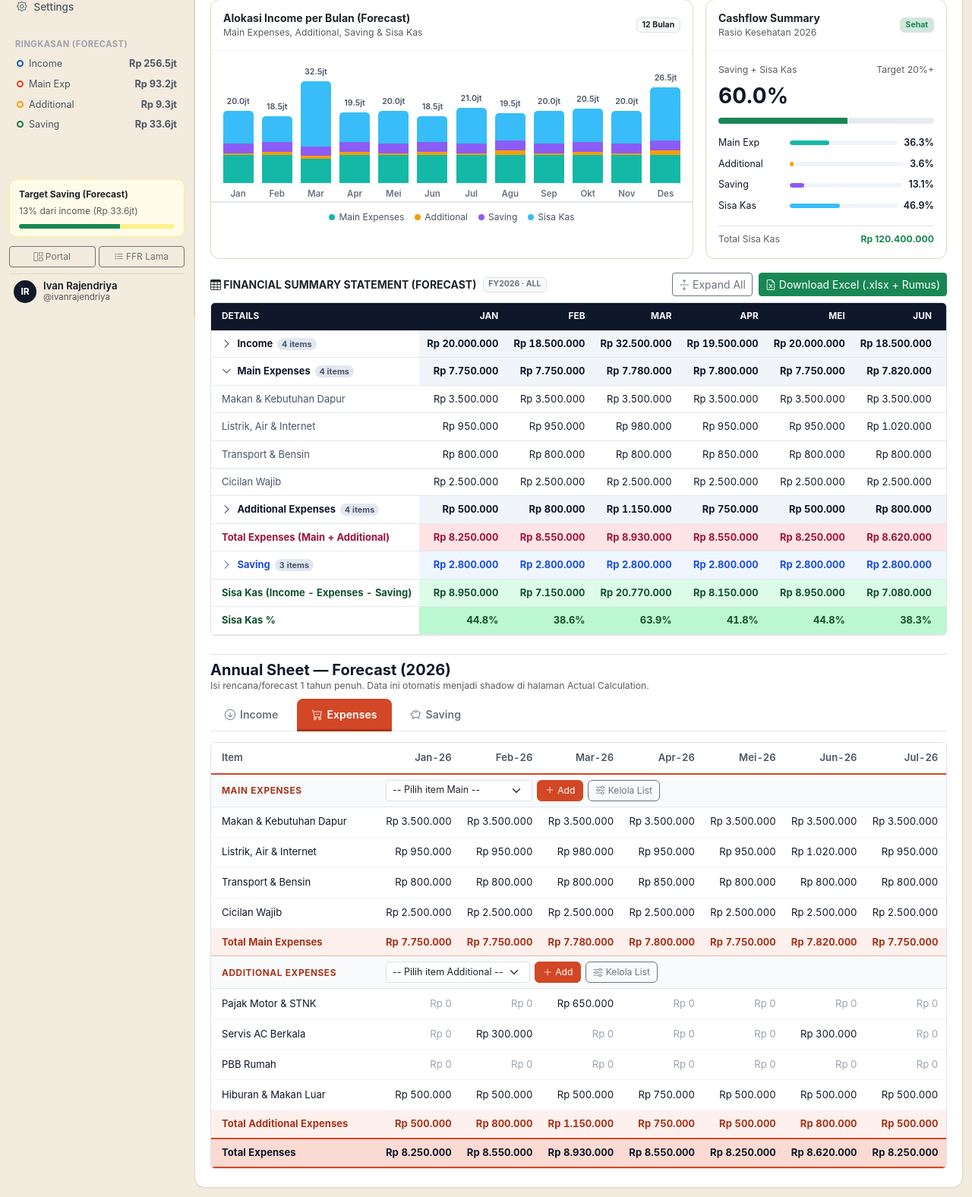
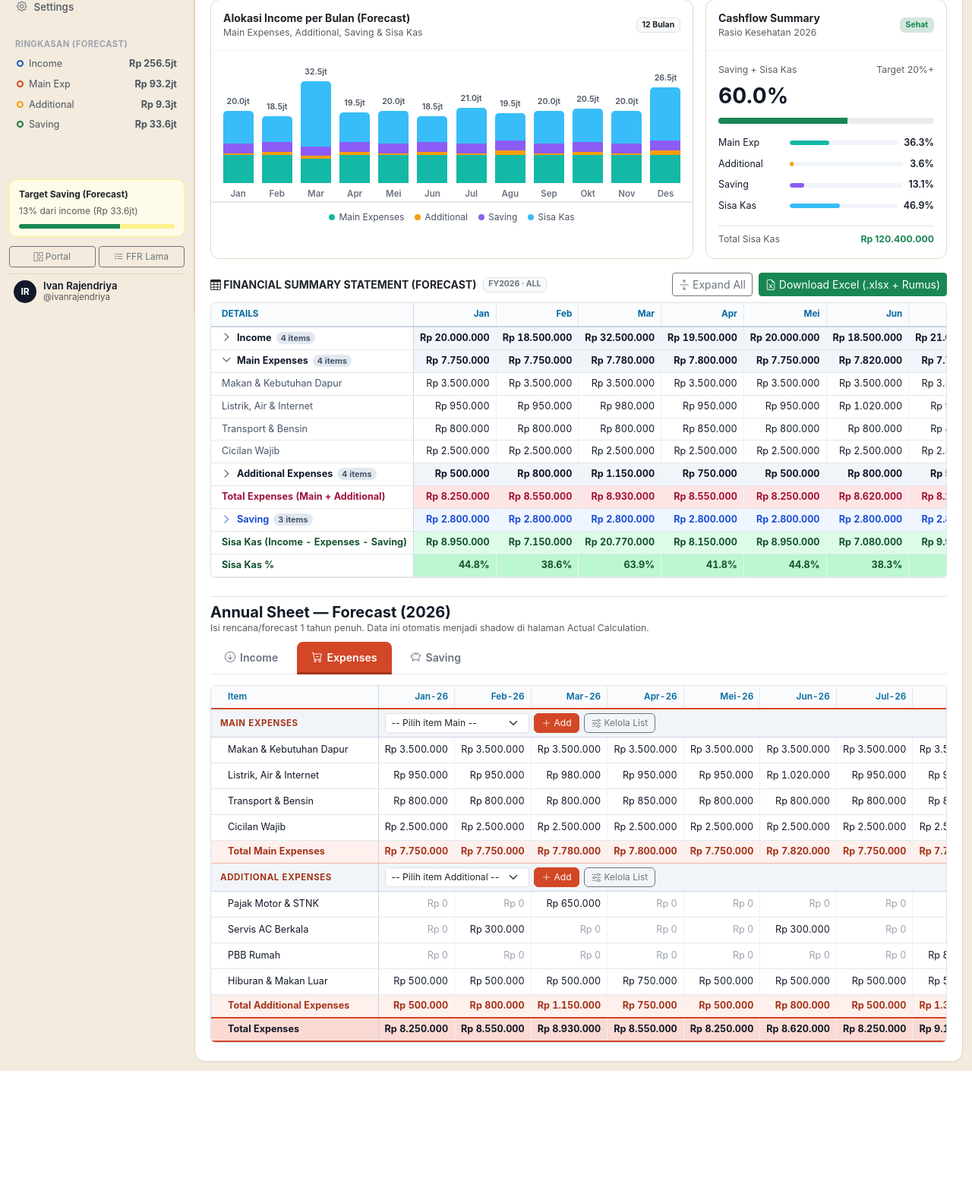
Before and after one commit to rajendriya14/sch, a PHP site: page /scheduling-system/views/ffr/sempoa.php in a window 1280 px wide. Shown: the part 385-1961 px from the top of the page at 76% size. After the commit the page ends 1795 px from the top, so only its background shows below. Run offline with PHP 8.4, Linux system fonts and the light colour scheme; some libraries are stand-ins or nearby versions; some web fonts are replaced.

Commit message:
style(sempoa): apply Classic Finance ERP Grid styling across all tables

```diff
--- a/scheduling-system/views/ffr/sempoa.php
+++ b/scheduling-system/views/ffr/sempoa.php
@@ -208,31 +208,42 @@ $loggedUser = $_SESSION['username'] ?? 'ivanrajendriya';
         .annual-tab-btn[data-sheet-tab="expenses"].active { color: #fff; background: var(--ppt-red); border-color: var(--ppt-red); border-bottom-color: var(--ppt-red-dark); }
         .annual-tab-btn[data-sheet-tab="savings"].active { color: #fff; background: var(--excel-green); border-color: var(--excel-green); border-bottom-color: var(--excel-green-dark); }
 
-        /* Sheet Table */
-        .sheet-table { width: 100%; border-collapse: collapse; font-variant-numeric: tabular-nums; font-size: 0.82rem; }
+        /* Classic Finance / ERP Grid (Dynamics NAV / Business Central style) */
+        .sheet-table { width: 100%; border-collapse: collapse; font-variant-numeric: tabular-nums; font-size: 0.79rem; }
         .sheet-table thead th {
-            padding: 10px 10px; font-weight: 600; color: #4b5563; background: #fff;
-            border-bottom: 2px solid var(--accent); white-space: nowrap; text-align: right;
+            padding: 6px 8px; font-weight: 600; font-size: 0.74rem; color: #0369a1; background: #fafbfc;
+            border-bottom: 2px solid var(--accent); border-right: 1px solid #e5e7eb; white-space: nowrap; text-align: right;
         }
         .sheet-table thead th.col-item, .sheet-table tbody td.col-item {
             text-align: left; position: sticky; left: 0; background: #fff; z-index: 2;
-            min-width: 220px; max-width: 260px; padding-left: 14px; box-shadow: 2px 0 4px rgba(0,0,0,0.03);
-        }
-        .sheet-table tbody td { padding: 8px 10px; border-bottom: 1px solid #f1f5f9; text-align: right; white-space: nowrap; vertical-align: middle; }
+            min-width: 220px; max-width: 260px; padding-left: 22px; border-right: 1px solid #cbd5e1;
+            box-shadow: 2px 0 4px rgba(0,0,0,0.03);
+        }
+        .sheet-table thead th.col-item { background: #fafbfc; }
+        .sheet-table tbody td {
+            padding: 5px 8px; border-bottom: 1px solid #e2e8f0; border-right: 1px solid #edf2f7;
+            text-align: right; white-space: nowrap; vertical-align: middle;
+        }
+        .sheet-table tbody tr.item-row:hover td,
+        .sheet-table tbody tr.item-row:hover td.col-item { background-color: #eef6fb !important; }
+        .sheet-table tbody tr.item-row td.col-item::before {
+            content: '→'; position: absolute; left: 7px; color: #0284c7; font-weight: 700; opacity: 0; transition: opacity 0.1s;
+        }
+        .sheet-table tbody tr.item-row:hover td.col-item::before { opacity: 1; }
         .sheet-table tr.section-row td, .sheet-table tr.section-row td.col-item {
-            background: #f8fafc; padding: 7px 10px; text-align: left; border-top: 1px solid #e2e8f0; border-bottom: 1px solid #e2e8f0;
-        }
-        .sheet-table tr.section-row td.col-item { padding-left: 14px; }
-        .section-title-label { font-size: 0.74rem; font-weight: 700; letter-spacing: 0.05em; text-transform: uppercase; color: var(--accent-dark); }
+            background: #f1f5f9; padding: 5px 8px; text-align: left; border-top: 1px solid #cbd5e1; border-bottom: 1px solid #cbd5e1;
+        }
+        .sheet-table tr.section-row td.col-item { padding-left: 12px; }
+        .section-title-label { font-size: 0.72rem; font-weight: 700; letter-spacing: 0.05em; text-transform: uppercase; color: var(--accent-dark); }
         .section-add-controls { display: inline-flex; align-items: center; gap: 6px; }
-        .section-add-select { font-size: 0.78rem; padding: 2px 24px 2px 8px; height: 28px; min-width: 190px; }
-        .section-custom-input { font-size: 0.78rem; padding: 2px 8px; height: 28px; width: 160px; }
+        .section-add-select { font-size: 0.76rem; padding: 2px 24px 2px 8px; height: 26px; min-width: 190px; }
+        .section-custom-input { font-size: 0.76rem; padding: 2px 8px; height: 26px; width: 160px; }
         .btn-accent {
             background-color: var(--accent); border-color: var(--accent); color: #fff;
-            font-size: 0.76rem; padding: 3px 10px; height: 28px; display: inline-flex; align-items: center; gap: 4px;
+            font-size: 0.75rem; padding: 2px 10px; height: 26px; display: inline-flex; align-items: center; gap: 4px;
         }
         .btn-accent:hover { background-color: var(--accent-dark); border-color: var(--accent-dark); color: #fff; }
-        .btn-manage-list { font-size: 0.76rem; padding: 3px 9px; height: 28px; display: inline-flex; align-items: center; gap: 4px; }
+        .btn-manage-list { font-size: 0.75rem; padding: 2px 9px; height: 26px; display: inline-flex; align-items: center; gap: 4px; }
         .sheet-table tr.subtotal-row td, .sheet-table tr.subtotal-row td.col-item {
             background: var(--accent-soft); color: var(--accent-dark); font-weight: 700;
             border-top: 1px solid var(--accent-border); border-bottom: 1px solid var(--accent-border);
@@ -241,44 +252,54 @@ $loggedUser = $_SESSION['username'] ?? 'ivanrajendriya';
             background: var(--accent-mid); color: #111827; font-weight: 700;
             border-top: 2px solid var(--accent); border-bottom: 2px solid var(--accent);
         }
-        .editable-cell { cursor: pointer; min-width: 102px; }
-        .editable-cell:hover { background-color: var(--accent-soft); }
+        .editable-cell { cursor: pointer; min-width: 98px; }
+        .editable-cell:hover { background-color: #dff2f8 !important; outline: 1px solid #0284c7; outline-offset: -1px; }
         .editable-cell.is-zero { color: #9ca3af; }
         .cell-inline-input {
-            width: 96px; text-align: right; font-size: 0.82rem; padding: 2px 6px;
-            border: 1px solid var(--accent); border-radius: 4px; outline: none;
-        }
-        .col-year-total { background: #fafafa; font-weight: 600; border-left: 1px solid #e5e7eb; }
+            width: 92px; text-align: right; font-size: 0.79rem; padding: 1px 5px;
+            border: 1px solid #0284c7; border-radius: 2px; outline: none; background: #fff;
+        }
+        .col-year-total { background: #fafafa; font-weight: 600; border-left: 1px solid #cbd5e1; }
         .row-actions { opacity: 0.35; transition: opacity 0.15s; }
         .item-row:hover .row-actions { opacity: 1; }
 
         /* Shadow Forecast + Gap inside Actual Cell */
-        .shadow-fcst { display: block; font-size: 0.67rem; color: #9ca3af; line-height: 1.1; margin-top: 2px; }
-        .shadow-gap { display: block; font-size: 0.67rem; font-weight: 600; line-height: 1.1; }
+        .shadow-fcst { display: block; font-size: 0.66rem; color: #9ca3af; line-height: 1.1; margin-top: 1px; }
+        .shadow-gap { display: block; font-size: 0.66rem; font-weight: 600; line-height: 1.1; }
         .gap-good { color: #15803d; }
         .gap-bad { color: #b91c1c; }
         .gap-zero { color: #9ca3af; }
 
-        /* Summary PL-Style Table */
-        .summary-table { width: 100%; border-collapse: collapse; font-variant-numeric: tabular-nums; font-size: 0.81rem; }
+        /* Summary Classic Finance Table */
+        .summary-table { width: 100%; border-collapse: collapse; font-variant-numeric: tabular-nums; font-size: 0.79rem; }
         .summary-table thead th {
-            background: var(--summary-navy); color: #f8fafc; padding: 9px 10px;
-            font-weight: 700; font-size: 0.74rem; text-transform: uppercase; text-align: right; white-space: nowrap;
+            background: #fafbfc; color: #0369a1; padding: 6px 8px; border-bottom: 2px solid #cbd5e1; border-right: 1px solid #e5e7eb;
+            font-weight: 700; font-size: 0.73rem; text-align: right; white-space: nowrap;
         }
         .summary-table thead th.col-det {
-            text-align: left; position: sticky; left: 0; z-index: 3; background: var(--summary-navy); min-width: 220px; padding-left: 14px;
-        }
-        .summary-table tbody td { padding: 8px 10px; border-bottom: 1px solid #e2e8f0; text-align: right; white-space: nowrap; }
+            text-align: left; position: sticky; left: 0; z-index: 3; background: #fafbfc; min-width: 220px; padding-left: 14px; border-right: 1px solid #cbd5e1;
+        }
+        .summary-table tbody td { padding: 5px 8px; border-bottom: 1px solid #e2e8f0; border-right: 1px solid #edf2f7; text-align: right; white-space: nowrap; }
         .summary-table tbody td.col-det {
-            text-align: left; position: sticky; left: 0; z-index: 2; background: #fff; padding-left: 14px; box-shadow: 2px 0 4px rgba(0,0,0,0.03);
-        }
+            text-align: left; position: sticky; left: 0; z-index: 2; background: #fff; padding-left: 14px; border-right: 1px solid #cbd5e1; box-shadow: 2px 0 4px rgba(0,0,0,0.03);
+        }
+        .summary-table tbody tr:hover td, .summary-table tbody tr:hover td.col-det { background-color: #eef6fb; }
         .summary-group-row td, .summary-group-row td.col-det { background: #f1f5f9; font-weight: 700; color: #0f172a; cursor: pointer; }
-        .summary-child-row td.col-det { padding-left: 38px; color: #475569; }
+        .summary-child-row td.col-det { padding-left: 34px; color: #475569; }
         .summary-total-cost td, .summary-total-cost td.col-det { background: #ffe4e6; color: #9f1239; font-weight: 700; }
         .summary-saving-row td, .summary-saving-row td.col-det { background: #eff6ff; color: #1d4ed8; font-weight: 700; }
         .summary-profit-row td, .summary-profit-row td.col-det { background: #dcfce7; color: #14532d; font-weight: 700; }
         .summary-pct-row td, .summary-pct-row td.col-det { background: #bbf7d0; color: #14532d; font-weight: 700; }
         .count-pill { font-size: 0.68rem; background: #e2e8f0; color: #475569; padding: 1px 6px; border-radius: 999px; margin-left: 6px; }
+
+        /* Classic Finance ERP styling for Rate Card & Ledger tables */
+        .app-canvas .table { font-size: 0.79rem; font-variant-numeric: tabular-nums; }
+        .app-canvas .table thead th {
+            background: #fafbfc; color: #0369a1; font-weight: 600; font-size: 0.74rem;
+            border-bottom: 2px solid #cbd5e1; border-right: 1px solid #e5e7eb; padding: 6px 8px;
+        }
+        .app-canvas .table tbody td { padding: 5px 8px; border-right: 1px solid #edf2f7; border-bottom: 1px solid #e2e8f0; }
+        .app-canvas .table-hover tbody tr:hover td { background-color: #eef6fb; }
 
         /* Mobile & Tablet Responsive Drawer + Table Tuning */
         .mobile-menu-btn {
```
